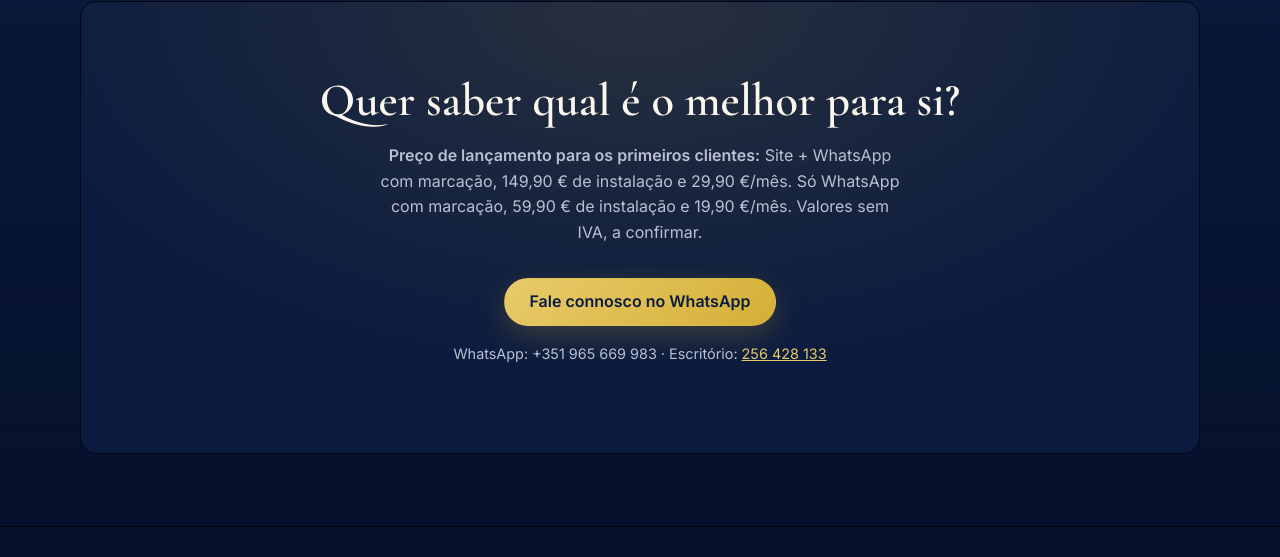
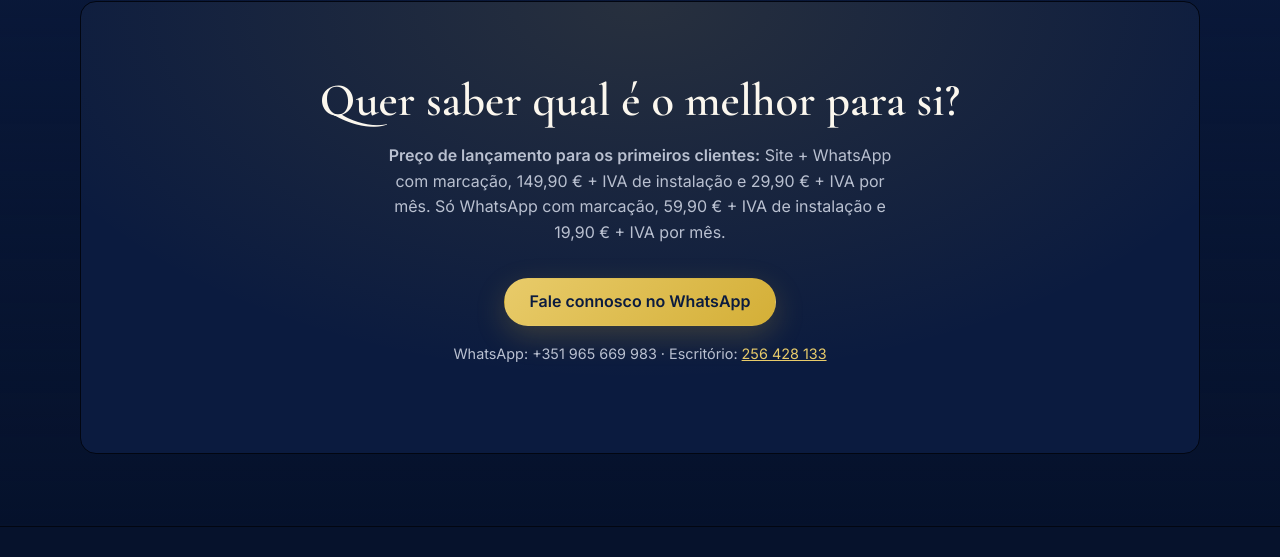
Before and after one commit to olivarlume/olivar-lume-site, a plain HTML site: page servicos.html in a window 1280 px wide. Shown: the part 1217-1774 px from the top of the page. Drawn offline with nearby package versions, Linux system fonts and the light colour scheme.

Commit message:
Indica IVA ao lado dos preços de lançamento

```diff
--- a/servicos.html
+++ b/servicos.html
@@ -96,7 +96,7 @@
       <div class="container">
         <div class="cta-band reveal">
           <h2>Quer saber qual é o melhor para si?</h2>
-          <p><strong>Preço de lançamento para os primeiros clientes:</strong> Site + WhatsApp com marcação, 149,90 € de instalação e 29,90 €/mês. Só WhatsApp com marcação, 59,90 € de instalação e 19,90 €/mês. Valores sem IVA, a confirmar.</p>
+          <p><strong>Preço de lançamento para os primeiros clientes:</strong> Site + WhatsApp com marcação, 149,90 € + IVA de instalação e 29,90 € + IVA por mês. Só WhatsApp com marcação, 59,90 € + IVA de instalação e 19,90 € + IVA por mês.</p>
           <a class="btn btn-gold" data-wa href="index.html#contacto">Fale connosco no WhatsApp</a>
           <p class="note">WhatsApp: <span data-config="whatsappDisplay">+351 965 669 983</span> · Escritório: <a data-tel href="tel:+351256428133"><span data-config="escritorioDisplay">256 428 133</span></a></p>
         </div>
```
Also changed, not shown: index.html (+1 -1 lines).
